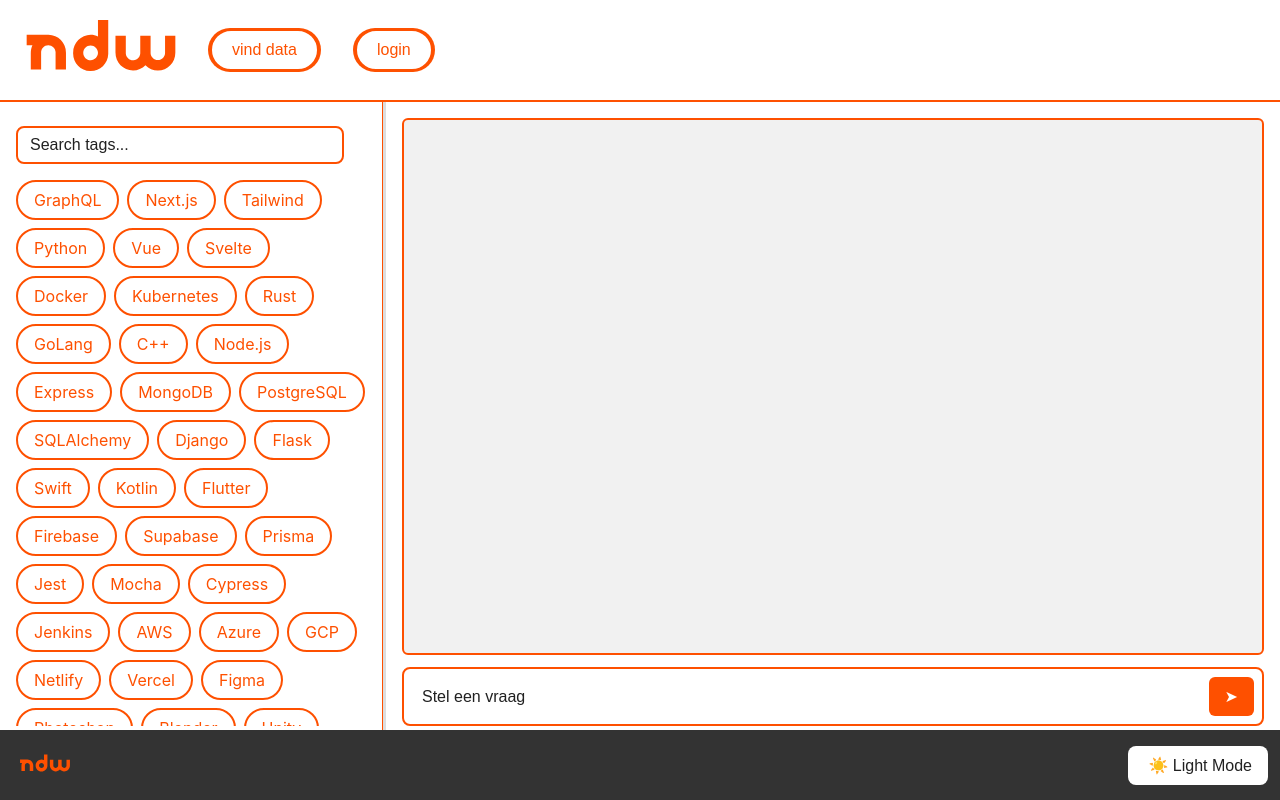
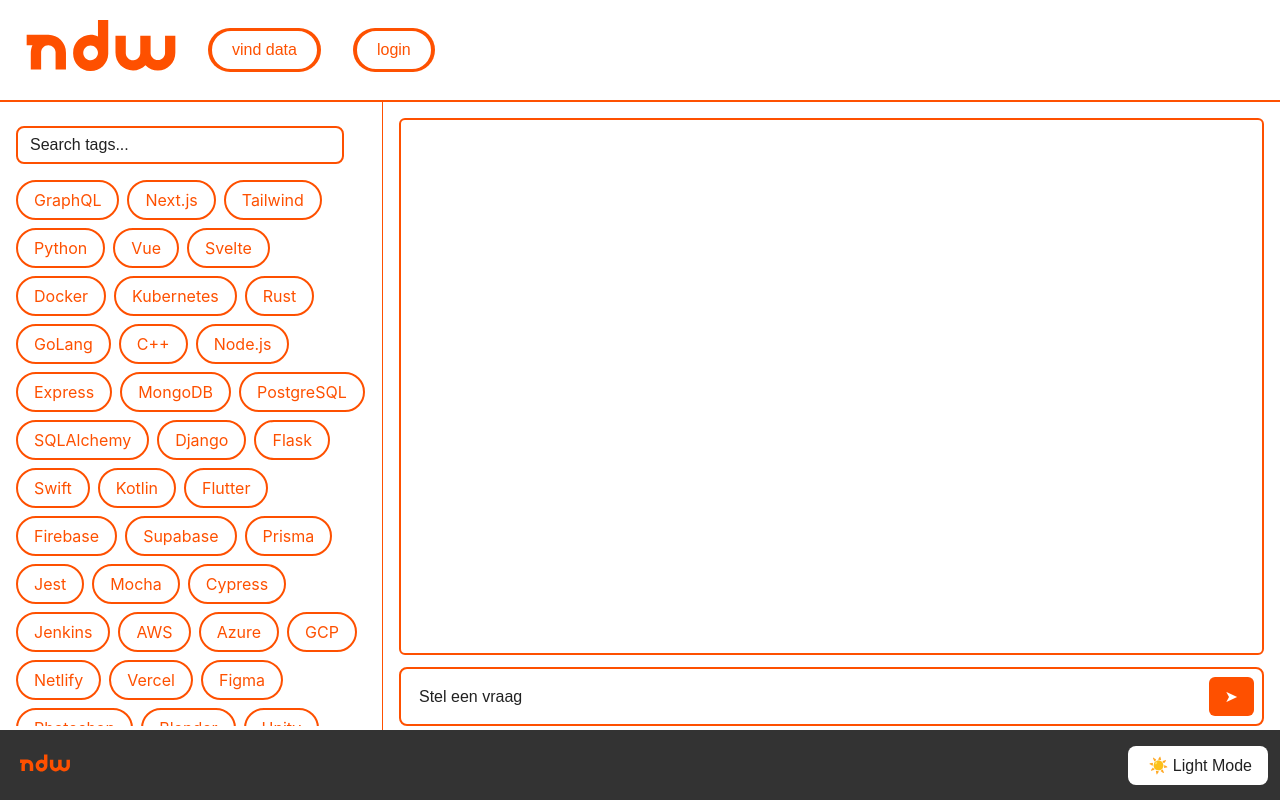
Before and after one commit to ChatBotGroup1HR/ChatBotProjectD_2025, a React (Create React App) app: page / in a window 1280 px wide. Built offline with nearby package versions, Linux system fonts and the light colour scheme.

Commit message:
feat: yay the boxes are gray

```diff
--- a/src/components/ui/chatbox.css
+++ b/src/components/ui/chatbox.css
@@ -36,7 +36,7 @@
   margin: 6px 0;
   max-width: 70%;
   width: fit-content;
-  box-shadow: 0 2px 5px var(--not-bg-color);
+  box-shadow: 0 2px 5px var(--search-bg-color);
   font-size: 15px;
   margin-left: auto;
   text-align: right;
@@ -83,24 +83,3 @@
 .chatbox-button:hover {
     background-color: #0056b3;
 }
-.chatbox-area {
-  flex: 1;
-  display: flex;
-  flex-direction: column;
-  border-left: 3px solid #ddd;
-  background-color: white;
-  padding: 16px;
-  box-sizing: border-box;
-  overflow: hidden;
-  height: 400px; /* Set a fixed height */
-}
-
-.chatbox-messages {
-  flex: 1;
-  overflow-y: auto;
-  background-color: #f1f1f1;
-  padding: 12px;
-  border-radius: 6px;
-  margin-bottom: 12px;
-  max-height: calc(100% - 50px); /* Ensure it doesn't grow beyond the container */
-}
```
